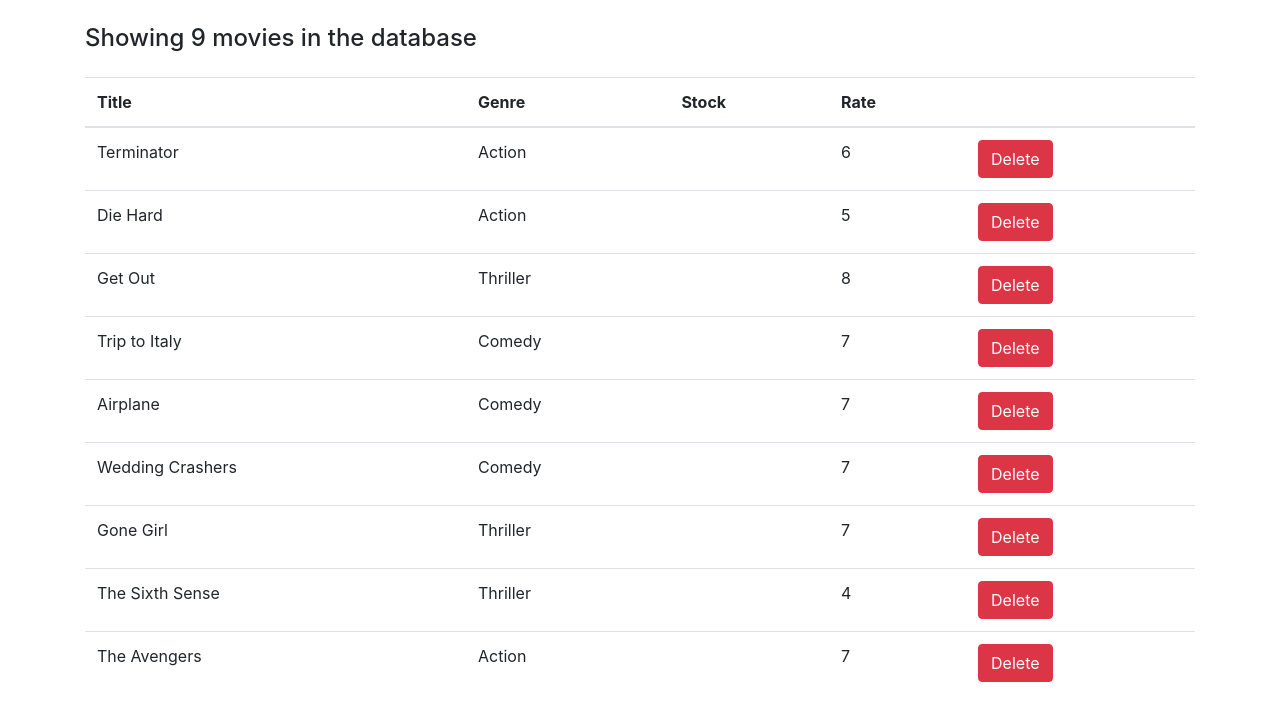
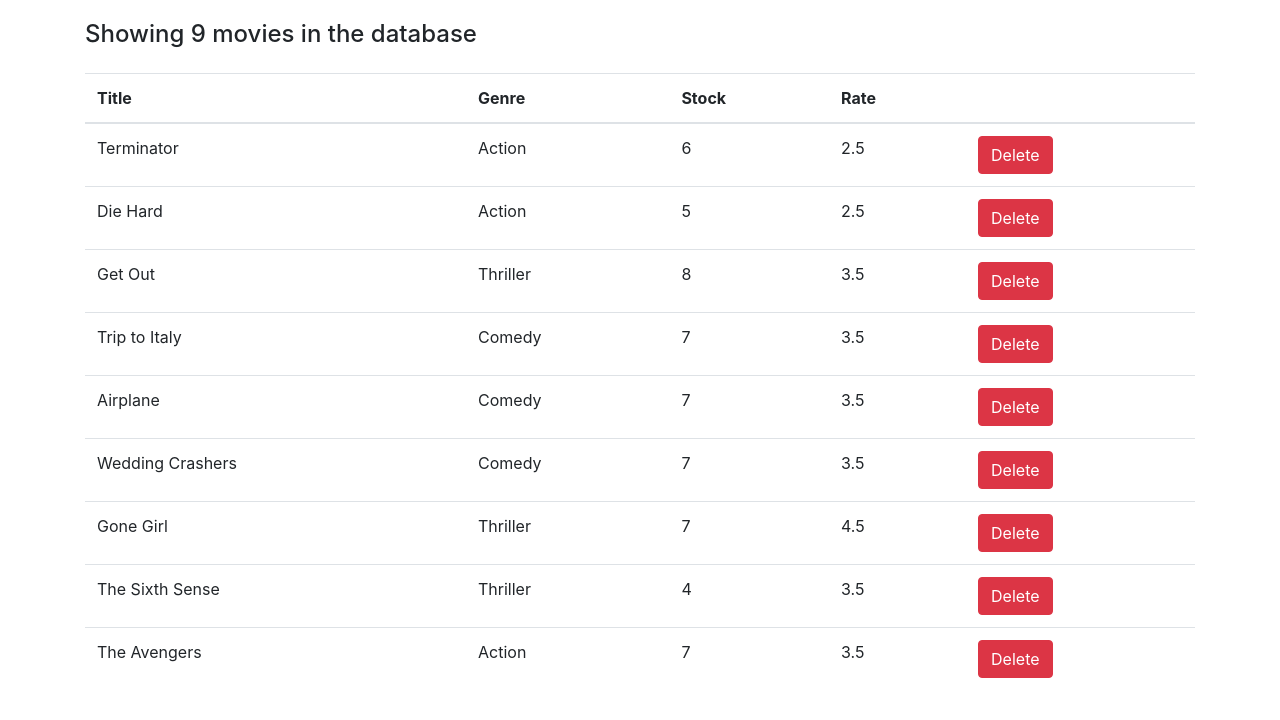
Before and after one commit to colehoux/reactjs_mosh_course, a React (Create React App) app: page / in a window 1280 px wide. Shown: the top 720 px of the page. Built offline with nearby package versions, Linux system fonts and the light colour scheme.

Commit message:
Conditionnally render movies correction

```diff
--- a/src/components/movies.jsx
+++ b/src/components/movies.jsx
@@ -9,12 +9,13 @@
     const movies = this.state.movies.filter((m) => m._id !== movieId);
     this.setState({ movies });
   };
-  renderMovies() {
+
+  render() {
     const { movies } = this.state;
     if (movies.length > 0) {
       return (
         <React.Fragment>
-          <h4 className="my-4">
+          <h4 className="mb-4">
             Showing {movies.length} movies in the database
           </h4>
           <table className="table">
@@ -32,8 +33,8 @@
                 <tr key={m._id}>
                   <td>{m.title}</td>
                   <td>{m.genre.name}</td>
-                  <td>{m.stock}</td>
                   <td>{m.numberInStock}</td>
+                  <td>{m.dailyRentalRate}</td>
                   <td>
                     <button
                       onClick={() => this.handleDelete(m._id)}
@@ -51,16 +52,11 @@
               {/* {this.state.movies.pop()._id} */}
             </tbody>
           </table>
+          {/* table.table>thead>tr>th*4 */}
         </React.Fragment>
       );
-    } else {
-      return <h4 className="my-4">There are no movies in the database.</h4>;
     }
-  }
-
-  render() {
-    console.log(this.state.movies);
-    return <React.Fragment>{this.renderMovies()}</React.Fragment>;
+    return <h4 className="my-4">There are no movies in the database.</h4>;
   }
 }
 
--- /dev/null
+++ b/src/index.css
@@ -0,0 +1,3 @@
+body {
+  padding: 20px 0 0 0;
+}
--- a/src/index.js
+++ b/src/index.js
@@ -3,5 +3,6 @@
 import "bootstrap/dist/css/bootstrap.css";
 import "font-awesome/css/font-awesome.css";
 import App from "./App";
+import "./index.css";
 
 ReactDOM.render(<App />, document.getElementById("root"));
```
